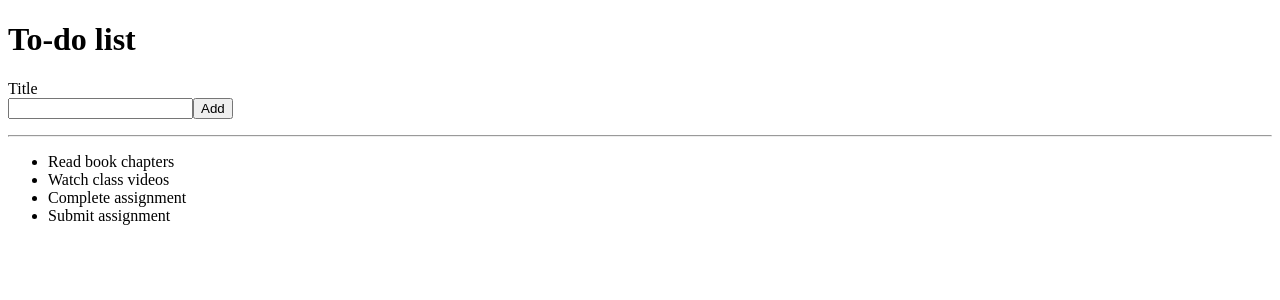
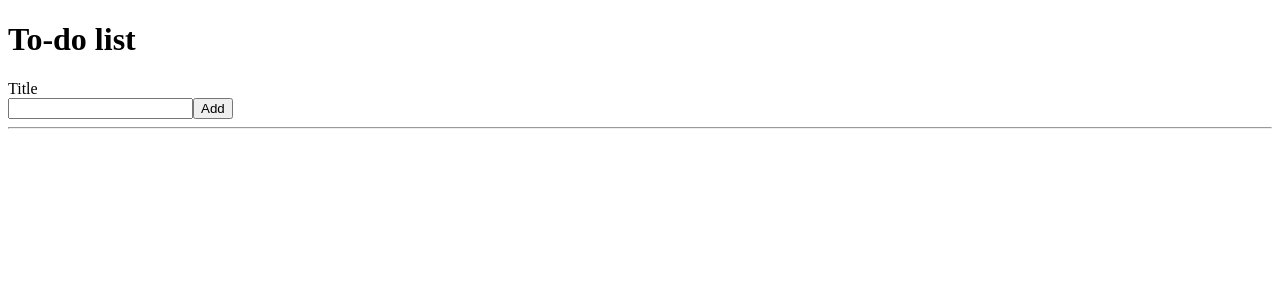
Before and after one commit to sadykova/react-to-do-app, a React (Create React App) app: page / in a window 1280 px wide. Shown: the top 300 px of the page. Built offline with nearby package versions, Linux system fonts and the light colour scheme; the HTML template or start-up script is replaced by a standard one.

Commit message:
Lift state, Control Add Todo input, Add New Todo to List, Destructure Props

```diff
--- a/src/AddToDoForm.js
+++ b/src/AddToDoForm.js
@@ -1,17 +1,29 @@
 import React from "react";
 
-function AddToDoForm(props) {
-  function handleAddTo(event) {
+function AddToDoForm({ onAddTodo }) {
+  const [todoTitle, setTodoTitle] = React.useState("");
+
+  function handleTitleChange(event) {
+    const newTodoTitle = event.target.value;
+    setTodoTitle(newTodoTitle);
+  }
+
+  function handleAddTodo(event) {
     event.preventDefault();
-    let todoTitle = event.target.title.value;
-    props.onAddTodo(todoTitle);
+    onAddTodo({ title: todoTitle, id: Date.now() });
     console.log(todoTitle);
-    event.target.reset();
+    setTodoTitle("");
   }
   return (
-    <form onSubmit={handleAddTo}>
+    <form onSubmit={handleAddTodo}>
       <label htmlFor="toDoTitle">Title</label> <br />
-      <input type="text" id="toDoTitle" name="title" />
+      <input
+        value={todoTitle}
+        onChange={handleTitleChange}
+        type="text"
+        id="toDoTitle"
+        name="title"
+      />
       <button type="submit">Add</button>
     </form>
   );
--- a/src/App.js
+++ b/src/App.js
@@ -3,14 +3,19 @@
 import AddToDoForm from "./AddToDoForm";
 
 function App() {
-  const [newTodo, setNewTodo] = React.useState("");
+  // const [newTodo, setNewTodo] = React.useState("");
+  const [todoList, setTodoList] = React.useState([]);
+
+  function addTodo(newTodo) {
+    setTodoList([...todoList, newTodo]);
+  }
   return (
     <div>
       <h1>To-do list</h1>
-      <AddToDoForm onAddTodo={setNewTodo} />
-      <p>{newTodo}</p>
+      <AddToDoForm onAddTodo={addTodo} />
+      {/* <p>{newTodo}</p> */}
       <hr />
-      <TodoList />
+      <TodoList todoList={todoList} />
     </div>
   );
 }
--- a/src/ToDoListItem.js
+++ b/src/ToDoListItem.js
@@ -1,5 +1,5 @@
 import React from "react";
-function TodoListItem(props) {
-  return <li key={props.id}>{props.item.title}</li>;
+function TodoListItem({ id, item }) {
+  return <li key={id}>{item.title}</li>;
 }
 export default TodoListItem;
--- a/src/TodoList.js
+++ b/src/TodoList.js
@@ -1,14 +1,14 @@
 import React from "react";
 import TodoListItem from "./TodoListItem";
 
-const todoList = [
-  { id: 0, title: "Read book chapters" },
-  { id: 1, title: "Watch class videos" },
-  { id: 2, title: "Complete assignment" },
-  { id: 3, title: "Submit assignment" },
-];
+// const todoList = [
+//   { id: 0, title: "Read book chapters" },
+//   { id: 1, title: "Watch class videos" },
+//   { id: 2, title: "Complete assignment" },
+//   { id: 3, title: "Submit assignment" },
+// ];
 
-function TodoList() {
+function TodoList({ todoList }) {
   return (
     <ul>
       {todoList.map(function (item) {
```
